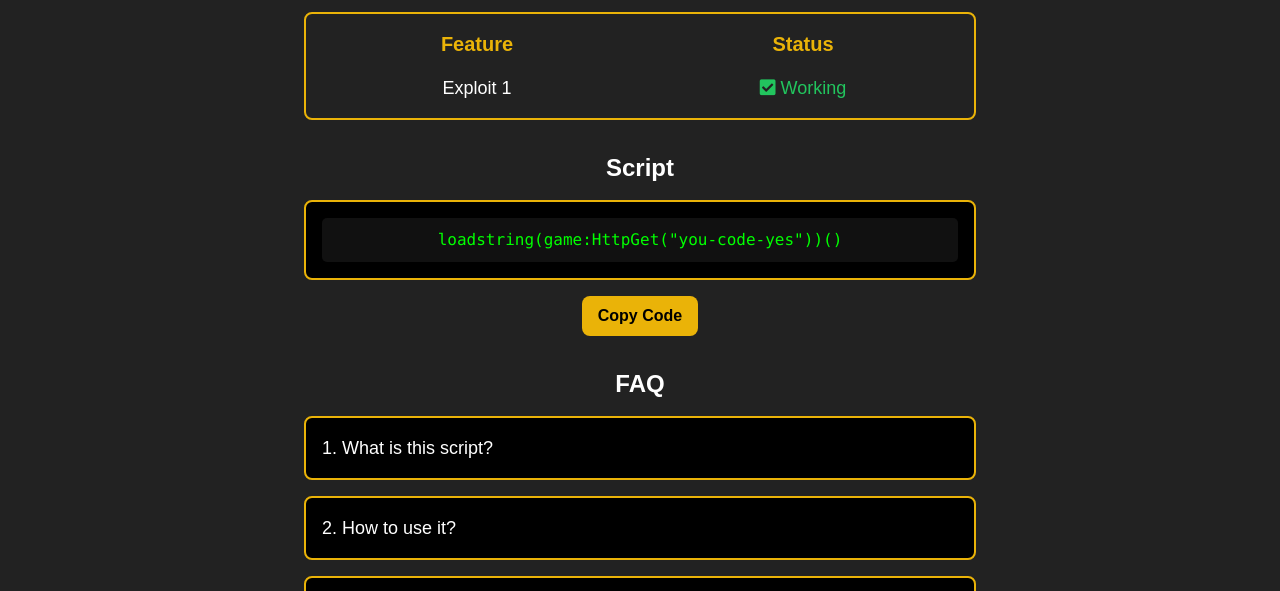
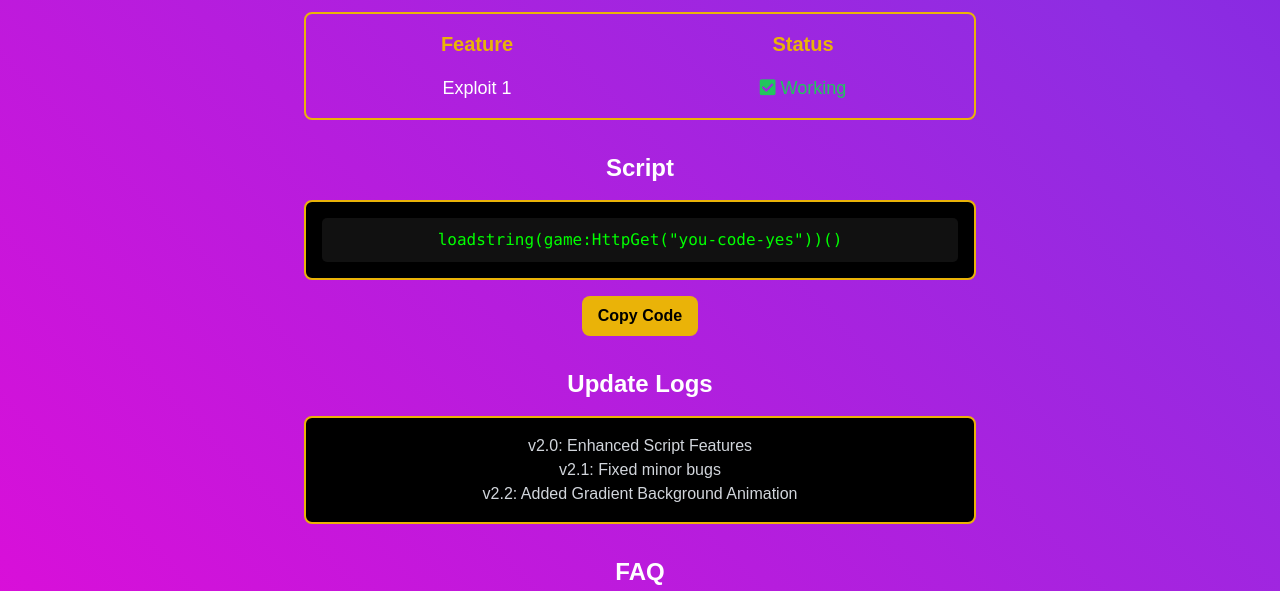
Before and after one commit to memecat9265629/Project-Full-Script-By-Ultra-Lord, a plain HTML site: page index.html in a window 1280 px wide. Shown: the part 168-759 px from the top of the page. Drawn offline with nearby package versions, Linux system fonts and the light colour scheme.

Commit message:
Update index.html

```diff
--- a/index.html
+++ b/index.html
@@ -7,10 +7,19 @@
     <script src="https://cdn.tailwindcss.com"></script>
     <link rel="stylesheet" href="https://cdnjs.cloudflare.com/ajax/libs/font-awesome/5.15.3/css/all.min.css">
     <style>
+        /* Gradient Background Animation */
         body {
-            background-color: #222;
+            background: linear-gradient(45deg, #ff6a00, #ff3d00, #ff00d4, #8e2de2, #4a00e0);
+            background-size: 400% 400%;
+            animation: gradientAnimation 15s ease infinite;
             color: #fff;
             font-family: Arial, sans-serif;
+        }
+
+        @keyframes gradientAnimation {
+            0% { background-position: 0% 50%; }
+            50% { background-position: 100% 50%; }
+            100% { background-position: 0% 50%; }
         }
 
         /* FAQ Animation */
@@ -22,6 +31,16 @@
 
         .faq-answer.active {
             display: block;
+            opacity: 1;
+        }
+
+        /* Status Animation */
+        .status {
+            opacity: 0;
+            transition: opacity 0.5s ease-in-out;
+        }
+
+        .status.active {
             opacity: 1;
         }
 
@@ -63,7 +82,7 @@
                 <div class="text-center">
                     <p class="text-lg">Exploit 1</p>
                 </div>
-                <div class="text-center">
+                <div class="text-center status active">
                     <p class="text-lg text-green-500"><i class="fas fa-check-square"></i> Working</p>
                 </div>
             </div>
@@ -76,6 +95,18 @@
                 <pre id="scriptCode">loadstring(game:HttpGet("you-code-yes"))()</pre>
             </div>
             <button onclick="copyCode('scriptCode')" class="mt-4 px-4 py-2 font-bold bg-yellow-500 text-black rounded-lg">Copy Code</button>
+        </section>
+
+        <!-- Update Logs Section -->
+        <section class="mb-8 text-center">
+            <h3 class="text-2xl font-bold">Update Logs</h3>
+            <div class="mt-4 p-4 bg-black border-2 border-yellow-500 rounded-lg text-gray-300">
+                <ul>
+                    <li>v2.0: Enhanced Script Features</li>
+                    <li>v2.1: Fixed minor bugs</li>
+                    <li>v2.2: Added Gradient Background Animation</li>
+                </ul>
+            </div>
         </section>
 
         <!-- FAQ Section -->
@@ -95,7 +126,7 @@
                 <div class="p-4 bg-black border-2 border-yellow-500 rounded-lg cursor-pointer" onclick="toggleFAQ(this)">
                     <p class="text-lg">3. How to prevent AFK kick?</p>
                     <div class="faq-answer mt-2">
-                        <pre id="afkScript">loadstring(game:HttpGet("https://raw.githubusercontent.com/memecat9265629/Project-Full-Script-By-Ultra-Lord-gun/refs/heads/main/scripts/Anti-afk-by-ultra-lord-hub"))()</pre>
+                        <pre id="afkScript">loadstring(game:HttpGet("https://raw.githubusercontent.com/memecat9265629/Project-Full-Script-By-Ultra-Lord/refs/heads/main/scripts/Anti-afk-by-ultra-lord-hub"))()</pre>
                         <button onclick="copyCode('afkScript')" class="mt-2 px-4 py-2 font-bold bg-yellow-500 text-black rounded-lg">Copy Anti-AFK Script</button>
                     </div>
                 </div>
```
